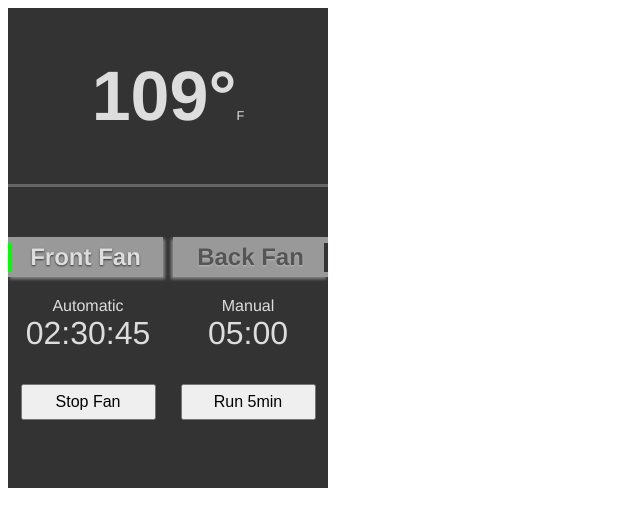
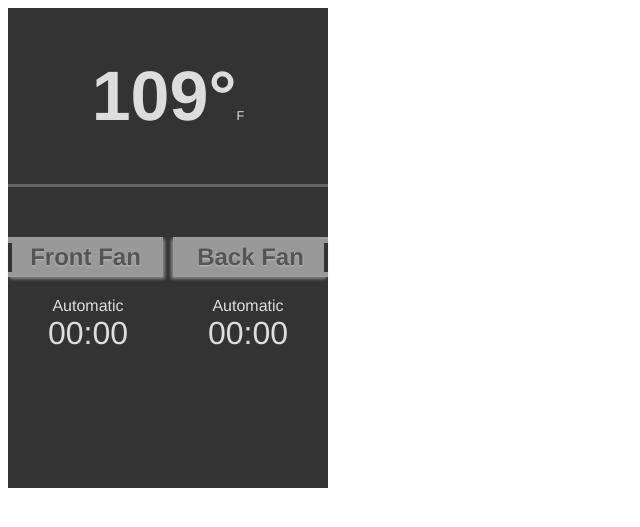
Before and after one commit to JTurpin/AtticPi, a PHP site: page / in a window 1280 px wide. Shown: the top 527 px of the page, without its empty margins (0-640 px from the left). Run offline with PHP 8.4, Linux system fonts and the light colour scheme.

Commit message:
Quite a bit of changing for the frontend.

```diff
--- a/Software/assets/atticpi.js
+++ b/Software/assets/atticpi.js
@@ -22,7 +22,102 @@
     $('#temp').addClass('temp-hot');
   }
 
+toHHMMSS = function (sec_num) {
+//    var sec_num = parseInt(this, 10); // don't forget the second parm
+    var hours   = Math.floor(sec_num / 3600);
+    var minutes = Math.floor((sec_num - (hours * 3600)) / 60);
+    var seconds = sec_num - (hours * 3600) - (minutes * 60);
+
+    if (hours   < 10) {hours   = "0"+hours;}
+    if (minutes < 10) {minutes = "0"+minutes;}
+    if (seconds < 10) {seconds = "0"+seconds;}
+    var time    = hours+':'+minutes+':'+seconds;
+    return time;
+}
+
+  var setCounter = function(counter, sec) {
+    // set the default as 300
+    sec = typeof sec !== 'undefined' ? sec : 300;
+    counter.text(toHHMMSS(sec));
+  }
+
+  /**
+   * if the fan is not running we should show the 'Run 5Min' button.
+   */
+  $('.fan:not(.on)').each(function(e){
+    $(this).find('.running').text("00:05:00");
+    $(this).find(".start-fan").show();
+
+    var that = $(this);
+  });
+
+    $('.start-fan').click(function(e){
+      // send a call back to the server to start the fan
+
+
+      // switch the button to stop-fan
+      var button = $(this);
+      var sib = $(this).siblings("button");
+      button.attr('disabled', 'disabled').hide();
+      sib.show();
+
+      // start the count-down timer.
+      var timer = 3;
+      var running = $(this).parent().find('.running');
+
+      var interval = setInterval(function() {
+          timer--;
+          setCounter(running, timer);
+          if (timer == 0) {
+            // set the button back
+            clearInterval(button.attr("interval"));
+            sib.hide();
+            button.removeAttr('disabled').show();
+            setCounter(running);
+          }
+
+      }, 1000);
+      button.attr('interval', interval);
+    });
+
+    $('.start-fan').click(function(e){
+
+      // Send a Stop command
+
+      // switch the button to start-fan
+      var button = $(this);
+      var sib = $(this).siblings("button");
+      button.attr('disabled', 'disabled').hide();
+      sib.show();
+    });
+
+  /**
+   * if the fan is running, we have other things to do.
+   */
+  $('.fan.on').each(function(e){
+    var t = $(this).find('.running').attr('time');
+
+    var running = $(this).find('.running');
+    setInterval(function() {
+      running.text(toHHMMSS(Math.floor($.now() / 1000) - t));
+    }, 1000);
+
+    $(this).find("button").text("Stop Fan").addClass('stop-fan');
+  });
 
 
 
 }(jQuery));
+
+String.prototype.toHHMMSS = function (sec_num) {
+    //var sec_num = parseInt(this, 10); // don't forget the second parm
+    var hours   = Math.floor(sec_num / 3600);
+    var minutes = Math.floor((sec_num - (hours * 3600)) / 60);
+    var seconds = sec_num - (hours * 3600) - (minutes * 60);
+
+    if (hours   < 10) {hours   = "0"+hours;}
+    if (minutes < 10) {minutes = "0"+minutes;}
+    if (seconds < 10) {seconds = "0"+seconds;}
+    var time    = hours+':'+minutes+':'+seconds;
+    return time;
+}
--- a/Software/assets/style.css
+++ b/Software/assets/style.css
@@ -46,6 +46,10 @@
   text-align: center;
   font-size: 2em;
   margin-bottom: 1em;
+}
+
+.running.long {
+  color: #f00;
 }
 
 .fan button {
--- a/Software/index.php
+++ b/Software/index.php
@@ -3,8 +3,23 @@
 $temp = rand(90, 115);
 $thresh1 = 95;
 $thresh2 = 110;
-$f_fan = ($temp > $thresh1);
-$b_fan = ($temp > $thresh2);
+
+$front_file = '.front';
+$back_file = '.back';
+
+$front_time = 0;
+$back_time = 0;
+
+// were the fans kicked on automatically?
+$front_auto = TRUE;
+$back_auto = TRUE;
+
+$f_fan = file_exists($front_file);
+$b_fan = file_exists($back_file);
+/**
+$f_fan = ($temp > $thresh1) ? 1 : 0;
+$b_fan = ($temp > $thresh2) ? 1 : 0;
+**/
 
 /**
 $temp = system('sudo python /scripts/web_temp.py');
@@ -12,8 +27,23 @@ $f_fan = exec('sudo gpio -g read 17');
 $b_fan = exec('sudo gpio -g read 22');
 **/
 
-$front_state = ($f_fan == TRUE) ? 'on' : 'off';
-$back_state = ($b_fan == TRUE) ? 'on' : 'off';
+$front_state = ($f_fan == 1) ? 'on' : 'off';
+$back_state = ($b_fan == 1) ? 'on' : 'off';
+
+
+if ($front_state == 'on') {
+  $tmp = file_get_contents($front_file);
+  $d = explode('|', $tmp);
+  $front_auto = ! isset($d[1]);
+  $front_time = $d[0];
+}
+
+if ($back_state == 'on') {
+  $tmp = file_get_contents($back_file);
+  $d = explode('|', $tmp);
+  $back_auto = ! isset($d[1]);
+  $back_time = $d[0];
+}
 
 ?>
 <html>
@@ -43,9 +73,10 @@ $back_state = ($b_fan == TRUE) ? 'on' : 'off';
     <li class="fan <?php print $front_state; ?>">
       <h2 class="fan-label">Front Fan</h2>
       <div class="fan-stats">
-        <span class="auto-manual auto">Automatic</span>
-        <span time="1234567890" class="running long">02:30:45</span>
-        <button class="stop-fan">Stop Fan</button>
+        <span class="auto-manual"><?php print ($front_auto) ? 'Automatic' : 'Manual'; ?></span>
+        <span time="<?php print $front_time; ?>" class="running">00:00</span>
+        <button style="display:none;" class="start-fan">Run 5min</button>
+        <button style="display:none;" class="stop-fan">Stop Fan</button>
       </div>
       <!--<canvas class="timer-canvas" id="back-fan-button" width="300" height="300">-->
     </li>
@@ -53,9 +84,10 @@ $back_state = ($b_fan == TRUE) ? 'on' : 'off';
     <li class="fan <?php print $back_state; ?>">
       <h2 class="fan-label">Back Fan</h2>
       <div class="fan-stats">
-        <span class="auto-manual manual">Manual</span>
-        <span time="1234567890" class="running short">05:00</span>
-        <button class="start-fan">Run 5min</button>
+        <span class="auto-manual"><?php print ($back_auto) ? 'Automatic' : 'Manual'; ?></span>
+        <span time="<?php print $back_time; ?>" class="running">00:00</span>
+        <button style="display:none;" class="start-fan">Run 5min</button>
+        <button style="display:none;" class="stop-fan">Stop Fan</button>
       </div>
       <!--<canvas class="timer-canvas" id="front-fan-button" width="300" height="300">-->
     </li>
```
